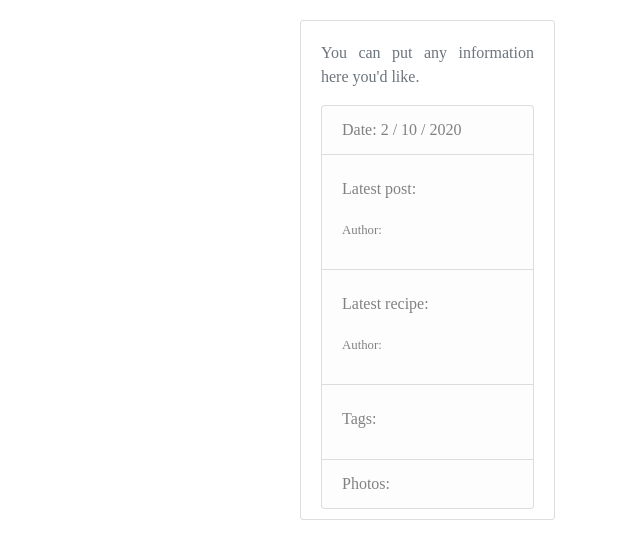
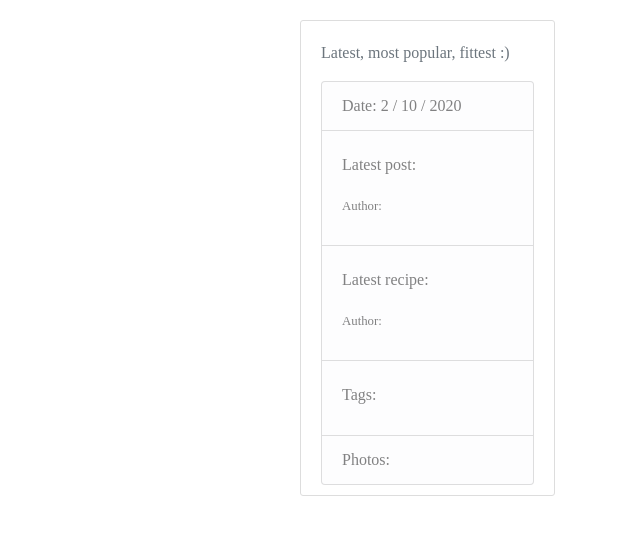
Before and after one commit to tomekmatuszewski/Diet_composer, a Django app: template apps/diet_blog/templates/diet_blog/blog.html in a window 1280 px wide. Shown: the part 154-714 px from the top of the page, without its empty margins (640-1280 px from the left). Run offline with Django 3.2, Linux system fonts and the light colour scheme; the template is opened without the code that fills it, so the values that code supplies are empty; some libraries are stand-ins or nearby versions.

Commit message:
templates - styling

```diff
--- a/apps/recipes/models/recipe.py
+++ b/apps/recipes/models/recipe.py
@@ -35,7 +35,7 @@
 
     def save(self, *args, **kwargs) -> None:
         super().save(*args, **kwargs)
-        change_pic_size(self.image.path, 300, 300)
+        change_pic_size(self.image.path, 350, 200)
 
     def get_absolute_url(self):
         return reverse("recipe-detail", kwargs={"pk": self.pk})
--- a/apps/recipes/templates/recipes/recipe_detail.html
+++ b/apps/recipes/templates/recipes/recipe_detail.html
@@ -8,7 +8,8 @@
             </div>
             <h5 class="article-title">{{ object.title }}</h5>
             <img src="{{ object.image.url }}"/>
-            <p class="time-prep"><i class="fas fa-hourglass-end"></i>
+            <p class="time-prep">
+                <i class="fas fa-hourglass-end"></i>
                 {{ object.preparation_time }}</p>
             <h6>Description: </h6>
             <p class="article-content">{{ object.description }}</p>
--- a/templates/base.html
+++ b/templates/base.html
@@ -117,7 +117,7 @@
                 <div class="sidebar col-md-3">
                     <div class="content-section">
                         <div class="well">
-                            <p class='text-muted'>You can put any information here you'd like.
+                            <p class='text-muted'>Latest, most popular, fittest :)
                               <ul class="list-group">
                                 <li id="current-date" class="list-group-item list-group-item-light">Current date</li>
                                 <li class="list-group-item list-group-item-light">
```
